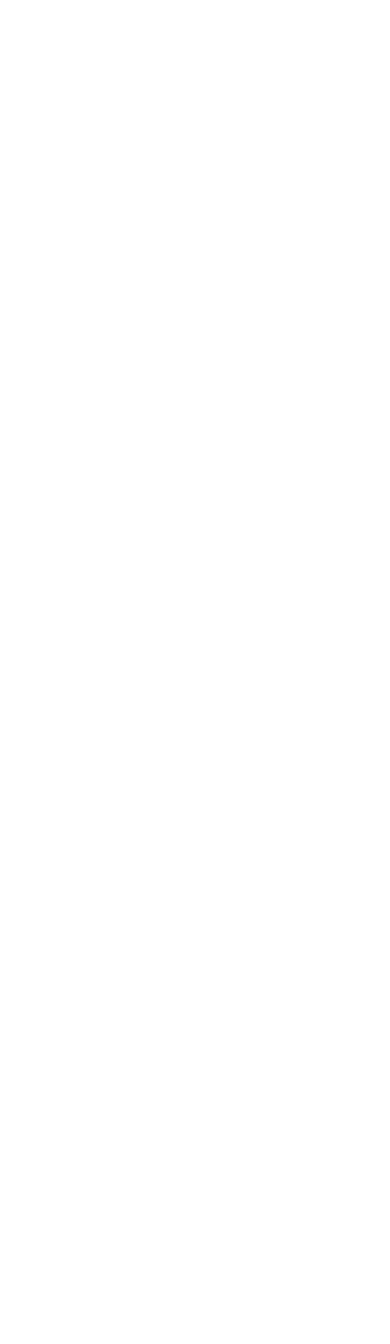
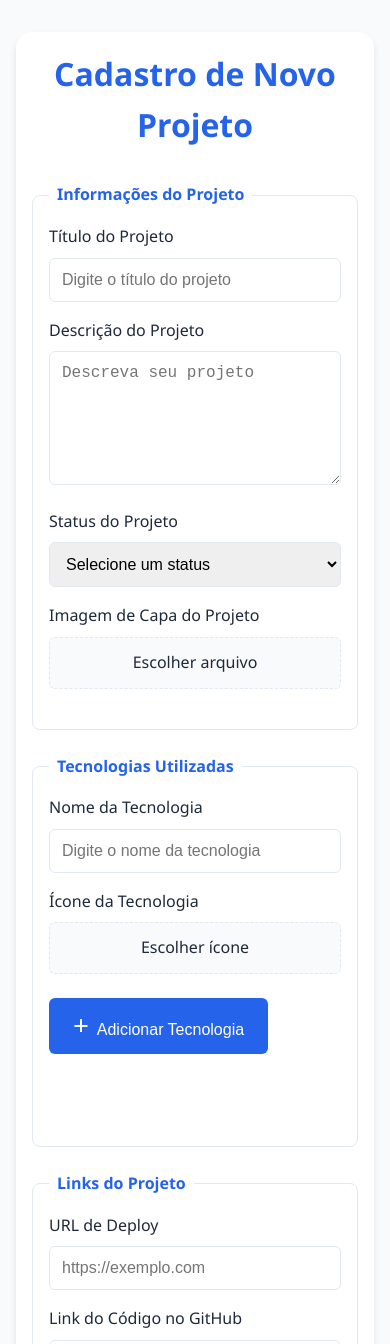
Before and after one commit to uandersonferreira/meu-portfolio, a website: page public/cadastro.html in a window 390 px wide. Shown: the top 1344 px of the page. Before the commit the page ends 844 px from the top, so only its background shows below. Drawn offline with Linux system fonts and the light colour scheme.

Commit message:
✨ feat(cadastro): adiciona página de cadastro de projetos
Implementa uma nova página de cadastro de projetos com formulário
e estilos associados. Inclui campos para informações do projeto,
tecnologias utilizadas e links relevantes. Também refatora o
script principal movendo-o para um arquivo separado.

```diff
--- /dev/null
+++ b/public/assets/css/cadastro.css
@@ -0,0 +1,220 @@
+:root {
+    --primary-color: #2563eb;
+    --primary-hover: #1d4ed8;
+    --background-color: #f8fafc;
+    --text-color: #1e293b;
+    --border-color: #e2e8f0;
+    --error-color: #ef4444;
+    --success-color: #22c55e;
+}
+
+* {
+    margin: 0;
+    padding: 0;
+    box-sizing: border-box;
+}
+
+body {
+    font-family: 'Segoe UI', system-ui, sans-serif;
+    line-height: 1.6;
+    color: var(--text-color);
+    background-color: var(--background-color);
+    padding: 2rem 1rem;
+}
+
+
+
+.container {
+    max-width: 800px;
+    margin: 0 auto;
+    background-color: white;
+    border-radius: 1rem;
+    box-shadow: 0 4px 6px rgba(0, 0, 0, 0.1);
+    padding: 2rem;
+}
+
+.page-title {
+    color: var(--primary-color);
+    text-align: center;
+    margin-bottom: 2rem;
+    font-size: 2rem;
+}
+
+.form-section {
+    margin-bottom: 2rem;
+}
+
+fieldset {
+    border: 1px solid var(--border-color);
+    border-radius: 0.5rem;
+    padding: 1.5rem;
+    margin-bottom: 1.5rem;
+}
+
+legend {
+    font-weight: 600;
+    color: var(--primary-color);
+    padding: 0 0.5rem;
+}
+
+.form-group {
+    margin-bottom: 1rem;
+}
+
+label {
+    display: block;
+    margin-bottom: 0.5rem;
+    font-weight: 500;
+}
+
+input[type="text"],
+input[type="url"],
+textarea,
+select {
+    width: 100%;
+    padding: 0.75rem;
+    border: 1px solid var(--border-color);
+    border-radius: 0.375rem;
+    font-size: 1rem;
+    transition: border-color 0.2s;
+}
+
+input[type="text"]:focus,
+input[type="url"]:focus,
+textarea:focus,
+select:focus {
+    outline: none;
+    border-color: var(--primary-color);
+    box-shadow: 0 0 0 3px rgba(37, 99, 235, 0.1);
+}
+
+.file-input-wrapper {
+    position: relative;
+    margin-bottom: 1rem;
+}
+
+.file-input-wrapper input[type="file"] {
+    opacity: 0;
+    width: 100%;
+    height: 100%;
+    position: absolute;
+    top: 0;
+    left: 0;
+    cursor: pointer;
+}
+
+.file-input-label {
+    display: inline-block;
+    padding: 0.75rem 1.5rem;
+    background-color: var(--background-color);
+    border: 1px dashed var(--border-color);
+    border-radius: 0.375rem;
+    cursor: pointer;
+    width: 100%;
+    text-align: center;
+}
+
+.tecnologias-container {
+    margin-bottom: 1rem;
+}
+
+.tecnologias-lista {
+    list-style: none;
+    display: grid;
+    grid-template-columns: repeat(auto-fill, minmax(200px, 1fr));
+    gap: 1rem;
+    margin-top: 1rem;
+    height: 60px;
+}
+
+.tecnologia-item {
+    display: flex;
+    align-items: center;
+    gap: 0.5rem;
+    padding: 0.5rem;
+    background-color: var(--background-color);
+    border-radius: 0.375rem;
+}
+
+.tecnologia-item img {
+    width: 2rem;
+    height: 2rem;
+    object-fit: cover;
+    border-radius: 0.25rem;
+}
+
+.btn {
+    display: inline-block;
+    padding: 0.75rem 1.5rem;
+    border: none;
+    border-radius: 0.375rem;
+    font-size: 1rem;
+    font-weight: 500;
+    text-align: center;
+    cursor: pointer;
+    transition: background-color 0.2s;
+}
+
+.btn-primary {
+    background-color: var(--primary-color);
+    color: white;
+}
+
+.btn-primary:hover {
+    background-color: var(--primary-hover);
+}
+
+.btn-secondary {
+    background-color: var(--primary-color);
+    color: white;
+}
+
+.btn-secondary:hover {
+    background-color: var(--primary-hover);
+}
+
+.icon{
+    font-size: 28px;
+    color: white;
+    font-weight: 900;
+}
+
+.btn-remove {
+    padding: 0.25rem 0.5rem;
+    background-color: var(--error-color);
+    color: white;
+    font-size: 0.875rem;
+}
+
+
+@media (max-width: 768px) {
+    .container {
+        padding: 1rem;
+    }
+
+    fieldset {
+        padding: 1rem;
+    }
+
+    .tecnologias-lista {
+        grid-template-columns: 1fr;
+    }
+}
+
+/* Estilos para acessibilidade */
+.sr-only {
+    position: absolute;
+    width: 1px;
+    height: 1px;
+    padding: 0;
+    margin: -1px;
+    overflow: hidden;
+    clip: rect(0, 0, 0, 0);
+    white-space: nowrap;
+    border: 0;
+}
+
+*:focus-visible {
+    outline: 3px solid var(--primary-color);
+    outline-offset: 2px;
+}
--- a/public/cadastro.html
+++ b/public/cadastro.html
@@ -0,0 +1,141 @@
+<!DOCTYPE html>
+<html lang="pt-BR">
+<head>
+    <meta charset="UTF-8">
+    <meta name="viewport" content="width=device-width, initial-scale=1.0">
+    <meta name="description" content="Formulário de cadastro de projetos de portfólio">
+    <title>Cadastro de Projetos</title>
+    <link rel="stylesheet" href="assets/css/cadastro.css">
+    <link rel="stylesheet" href="https://cdnjs.cloudflare.com/ajax/libs/font-awesome/6.7.1/css/fontawesome.min.css" integrity="sha512-lauN4D/0AgFUGvmMR+knQnbOADyD/XuQ8VF18I8Ll0+TLvsujshyxvU+uzogmQbSq6qJd5jnUdYtK8ShxXMlSg==" crossorigin="anonymous" referrerpolicy="no-referrer" />
+
+</head>
+<body>
+    <div class="container">
+        <header>
+            <h1 class="page-title">Cadastro de Novo Projeto</h1>
+        </header>
+
+        <main class="form-section">
+            <form  method="post" enctype="multipart/form-data">
+                <fieldset>
+                    <legend>Informações do Projeto</legend>
+
+                    <div class="form-group">
+                        <label for="titulo">Título do Projeto</label>
+                        <input
+                            type="text"
+                            id="titulo"
+                            name="titulo"
+                            required
+                            aria-required="true"
+                            placeholder="Digite o título do projeto"
+                        >
+                    </div>
+
+                    <div class="form-group">
+                        <label for="descricao">Descrição do Projeto</label>
+                        <textarea
+                            id="descricao"
+                            name="descricao"
+                            rows="6"
+                            required
+                            aria-required="true"
+                            placeholder="Descreva seu projeto"
+                        ></textarea>
+                    </div>
+
+                    <div class="form-group">
+                        <label for="status">Status do Projeto</label>
+                        <select id="status" name="status" required aria-required="true">
+                            <option value="">Selecione um status</option>
+                            <option value="pendente">Pendente</option>
+                            <option value="em-andamento">Em andamento</option>
+                            <option value="concluido">Concluído</option>
+                        </select>
+                    </div>
+
+                    <div class="form-group">
+                        <label for="imagem">Imagem de Capa do Projeto</label>
+                        <div class="file-input-wrapper">
+                            <label class="file-input-label" for="imagem">
+                                Escolher arquivo
+                            </label>
+                            <input
+                                type="file"
+                                id="imagem"
+                                name="imagem"
+                                accept="image/*"
+                                aria-label="Selecione uma imagem de capa"
+                            >
+                        </div>
+                    </div>
+                </fieldset>
+
+                <fieldset>
+                    <legend>Tecnologias Utilizadas</legend>
+                    <div class="tecnologias-container">
+                        <div class="form-group">
+                            <label for="nome-tecnologia">Nome da Tecnologia</label>
+                            <input
+                                type="text"
+                                id="nome-tecnologia"
+                                placeholder="Digite o nome da tecnologia"
+                            >
+                        </div>
+
+                        <div class="form-group">
+                            <label for="imagem-tecnologia">Ícone da Tecnologia</label>
+                            <div class="file-input-wrapper">
+                                <label class="file-input-label" for="imagem-tecnologia">
+                                    Escolher ícone
+                                </label>
+                                <input
+                                    type="file"
+                                    id="imagem-tecnologia"
+                                    accept="image/*"
+                                    aria-label="Selecione um ícone para a tecnologia"
+                                >
+                            </div>
+                        </div>
+
+                        <button type="button" id="add-tecnologia" class="btn btn-secondary">
+                            <span class="icon"> <i class="fa-solid fa-plus"> </i> </span> Adicionar Tecnologia
+                        </button>
+                    </div>
+
+                    <ul id="lista-tecnologias" class="tecnologias-lista" aria-label="Lista de tecnologias adicionadas"></ul>
+                </fieldset>
+
+                <fieldset>
+                    <legend>Links do Projeto</legend>
+                    <div class="form-group">
+                        <label for="url-deploy">URL de Deploy</label>
+                        <input
+                            type="url"
+                            id="url-deploy"
+                            name="url-deploy"
+                            placeholder="https://exemplo.com"
+                        >
+                    </div>
+
+                    <div class="form-group">
+                        <label for="url-github">Link do Código no GitHub</label>
+                        <input
+                            type="url"
+                            id="url-github"
+                            name="url-github"
+                            placeholder="https://github.com/usuario/repositorio"
+                        >
+                    </div>
+                </fieldset>
+
+                <button type="submit" class="btn btn-primary">Cadastrar Projeto</button>
+            </form>
+        </main>
+    </div>
+
+
+    <script src="assets/js/cadastro.js"> </script>
+
+</body>
+</html>
```
Also changed, not shown: netlify/functions/update-projects.js (+11 -7 lines), public/assets/js/script.js (added, +93 -0 lines), public/index.html (+1 -99 lines).
